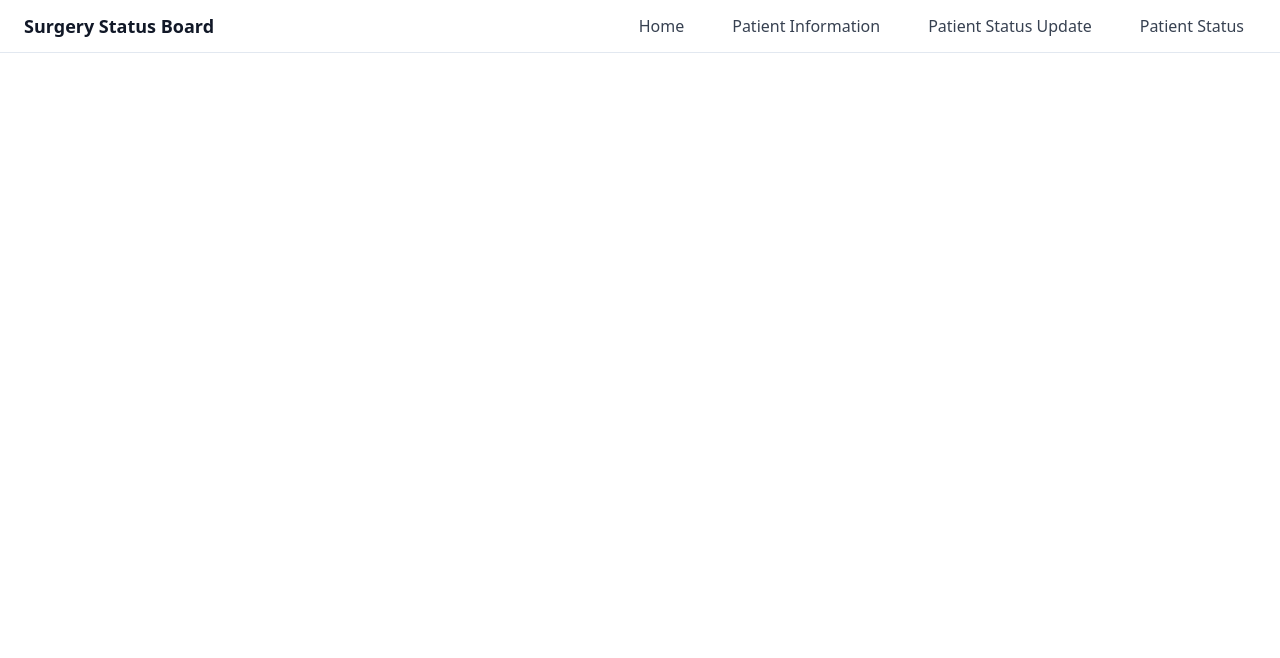
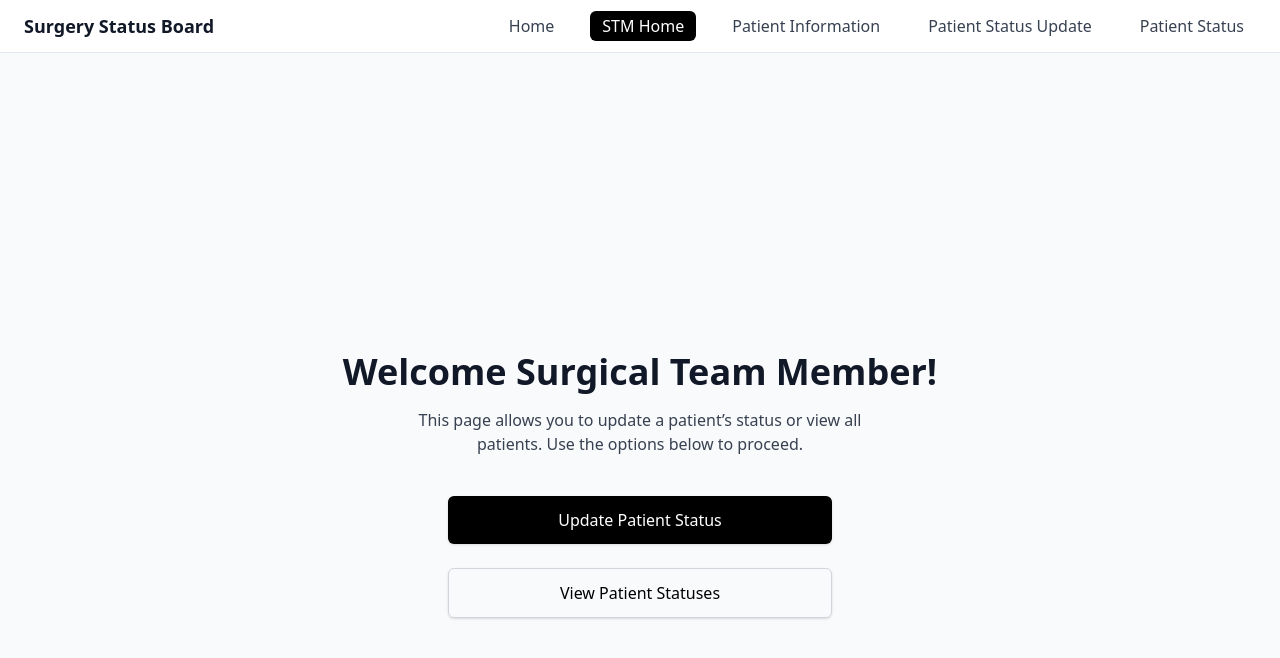
Before and after one commit to chingu-voyages/V56-tier1-team-01, a React (Vite) app: page /stm-home in a window 1280 px wide. Shown: the top 658 px of the page. Built offline with nearby package versions, Linux system fonts and the light colour scheme.

Commit message:
feat: STM Landing Page with links to update and view patient statuses

```diff
--- a/src/App.jsx
+++ b/src/App.jsx
@@ -1,12 +1,13 @@
-import React from "react";
-import { BrowserRouter, Routes, Route } from "react-router-dom";
-import "./index.css";
-import LandingPage from "./pages/LandingPage.jsx";
-import PatientInfoPage from "./pages/PatientInfoPage.jsx";
-import PatientStatusUpdate from "./pages/PatientStatusUpdate.jsx";
-import PatientStatus from "./pages/PatientStatus.jsx";
-import NavBar from "./components/ui/navbar.jsx";
-import { PatientProvider } from "./context/PatientProvider";
+import React from 'react';
+import { BrowserRouter, Routes, Route } from 'react-router-dom';
+import './index.css';
+import LandingPage from './pages/LandingPage.jsx';
+import PatientInfoPage from './pages/PatientInfoPage.jsx';
+import PatientStatusUpdate from './pages/PatientStatusUpdate.jsx';
+import PatientStatus from './pages/PatientStatus.jsx';
+import STMHome from './pages/STMHome.jsx';
+import NavBar from './components/ui/navbar.jsx';
+import { PatientProvider } from './context/PatientProvider';
 
 function App() {
   return (
@@ -14,13 +15,14 @@ function App() {
       <BrowserRouter>
         <NavBar />
         <Routes>
-          <Route path="/" element={<LandingPage />} />
-          <Route path="/patient-information" element={<PatientInfoPage />} />
+          <Route path='/' element={<LandingPage />} />
+          <Route path='/patient-information' element={<PatientInfoPage />} />
           <Route
-            path="/patient-status-update"
+            path='/patient-status-update'
             element={<PatientStatusUpdate />}
           />
-          <Route path="/patient-status" element={<PatientStatus />} />
+          <Route path='/patient-status' element={<PatientStatus />} />
+          <Route path='/stm-home' element={<STMHome />} />
         </Routes>
       </BrowserRouter>
     </PatientProvider>
--- a/src/components/ui/NavBar.jsx
+++ b/src/components/ui/NavBar.jsx
@@ -1,40 +1,56 @@
-import React from "react";
-import { NavLink } from "react-router-dom";
+import React from 'react';
+import { NavLink } from 'react-router-dom';
 import {
   NavigationMenu,
   NavigationMenuList,
   NavigationMenuItem,
-} from "@/components/ui/navigation-menu";
+} from '@/components/ui/navigation-menu';
 
 export default function NavBar() {
   return (
-    <nav className="flex flex-col md:flex-row items-center justify-between px-6 py-3 border-b bg-white">
-      <h1 className="text-lg font-bold text-gray-900">Surgery Status Board</h1>
+    <nav className='flex flex-col md:flex-row items-center justify-between px-6 py-3 border-b bg-white'>
+      <h1 className='text-lg font-bold text-gray-900'>Surgery Status Board</h1>
       <NavigationMenu>
-        <NavigationMenuList className="flex space-x-6">
+        <NavigationMenuList className='flex space-x-6'>
           <NavigationMenuItem>
             <NavLink
-              to="/"
+              to='/'
               end
               className={({ isActive }) =>
                 `px-3 py-1 rounded-md transition-colors ${
                   isActive
-                    ? "bg-black text-white"
-                    : "text-gray-700 hover:bg-gray-200 hover:text-black"
+                    ? 'bg-black text-white'
+                    : 'text-gray-700 hover:bg-gray-200 hover:text-black'
                 }`
               }
             >
               Home
             </NavLink>
           </NavigationMenuItem>
+
           <NavigationMenuItem>
             <NavLink
-              to="/patient-information"
+              to='/stm-home'
               className={({ isActive }) =>
                 `px-3 py-1 rounded-md transition-colors ${
                   isActive
-                    ? "bg-black text-white"
-                    : "text-gray-700 hover:bg-gray-200 hover:text-black"
+                    ? 'bg-black text-white'
+                    : 'text-gray-700 hover:bg-gray-200 hover:text-black'
+                }`
+              }
+            >
+              STM Home
+            </NavLink>
+          </NavigationMenuItem>
+
+          <NavigationMenuItem>
+            <NavLink
+              to='/patient-information'
+              className={({ isActive }) =>
+                `px-3 py-1 rounded-md transition-colors ${
+                  isActive
+                    ? 'bg-black text-white'
+                    : 'text-gray-700 hover:bg-gray-200 hover:text-black'
                 }`
               }
             >
@@ -43,12 +59,12 @@ export default function NavBar() {
           </NavigationMenuItem>
           <NavigationMenuItem>
             <NavLink
-              to="/patient-status-update"
+              to='/patient-status-update'
               className={({ isActive }) =>
                 `px-3 py-1 rounded-md transition-colors ${
                   isActive
-                    ? "bg-black text-white"
-                    : "text-gray-700 hover:bg-gray-200 hover:text-black"
+                    ? 'bg-black text-white'
+                    : 'text-gray-700 hover:bg-gray-200 hover:text-black'
                 }`
               }
             >
@@ -57,12 +73,12 @@ export default function NavBar() {
           </NavigationMenuItem>
           <NavigationMenuItem>
             <NavLink
-              to="/patient-status"
+              to='/patient-status'
               className={({ isActive }) =>
                 `px-3 py-1 rounded-md transition-colors ${
                   isActive
-                    ? "bg-black text-white"
-                    : "text-gray-700 hover:bg-gray-200 hover:text-black"
+                    ? 'bg-black text-white'
+                    : 'text-gray-700 hover:bg-gray-200 hover:text-black'
                 }`
               }
             >
--- /dev/null
+++ b/src/pages/STMHome.jsx
@@ -0,0 +1,33 @@
+import React from 'react';
+import { Link } from 'react-router-dom';
+// This component serves as the home page for surgical team members
+// Attempted to incorporate the comments on the Figma design into the page but not sure if it is correct
+
+export default function STMHome() {
+  return (
+    <div className='min-h-screen flex flex-col items-center justify-center p-6 bg-gray-50'>
+      <h1 className='text-4xl font-bold text-gray-900 text-center mt-16 mb-4'>
+        Welcome Surgical Team Member!
+      </h1>
+      <p className='text-center text-gray-700 mb-10 max-w-md'>
+        This page allows you to update a patient’s status or view all patients.
+        Use the options below to proceed.
+      </p>
+
+      <div className='space-y-6 w-full max-w-sm'>
+        <Link
+          to='/patient-status-update'
+          className='block w-full text-center px-6 py-3 bg-black text-white rounded-md shadow hover:bg-gray-200 hover:text-black transition-colors'
+        >
+          Update Patient Status
+        </Link>
+        <Link
+          to='/patient-status'
+          className='block w-full text-center px-6 py-3 border border-gray-300 text-black rounded-md shadow hover:bg-gray-100 transition-colors'
+        >
+          View Patient Statuses
+        </Link>
+      </div>
+    </div>
+  );
+}
```
Also changed, not shown: 1 other file (tests, documents, lock files or other folders).
